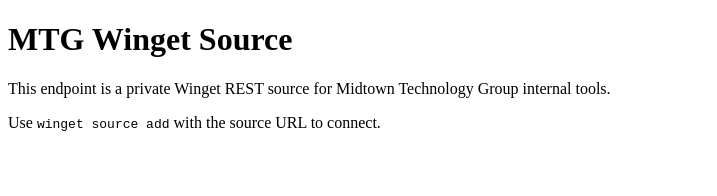
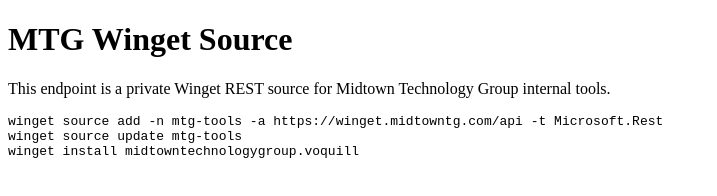
Before and after one commit to Midtown-Technology-Group/mtg-winget, a plain HTML site: page index.html in a window 1280 px wide. Shown: the whole page, without its empty margins (0-717 px from the left). Drawn offline with Linux system fonts and the light colour scheme.

Commit message:
Make mtg-tools discoverable for bare winget installs

```diff
--- a/index.html
+++ b/index.html
@@ -8,6 +8,8 @@
 <body>
   <h1>MTG Winget Source</h1>
   <p>This endpoint is a private Winget REST source for Midtown Technology Group internal tools.</p>
-  <p>Use <code>winget source add</code> with the source URL to connect.</p>
+  <pre><code>winget source add -n mtg-tools -a https://winget.midtowntg.com/api -t Microsoft.Rest
+winget source update mtg-tools
+winget install midtowntechnologygroup.voquill</code></pre>
 </body>
 </html>
```
Also changed, not shown: .github/workflows/deploy-feed.yml, README.md, 1 other file.
